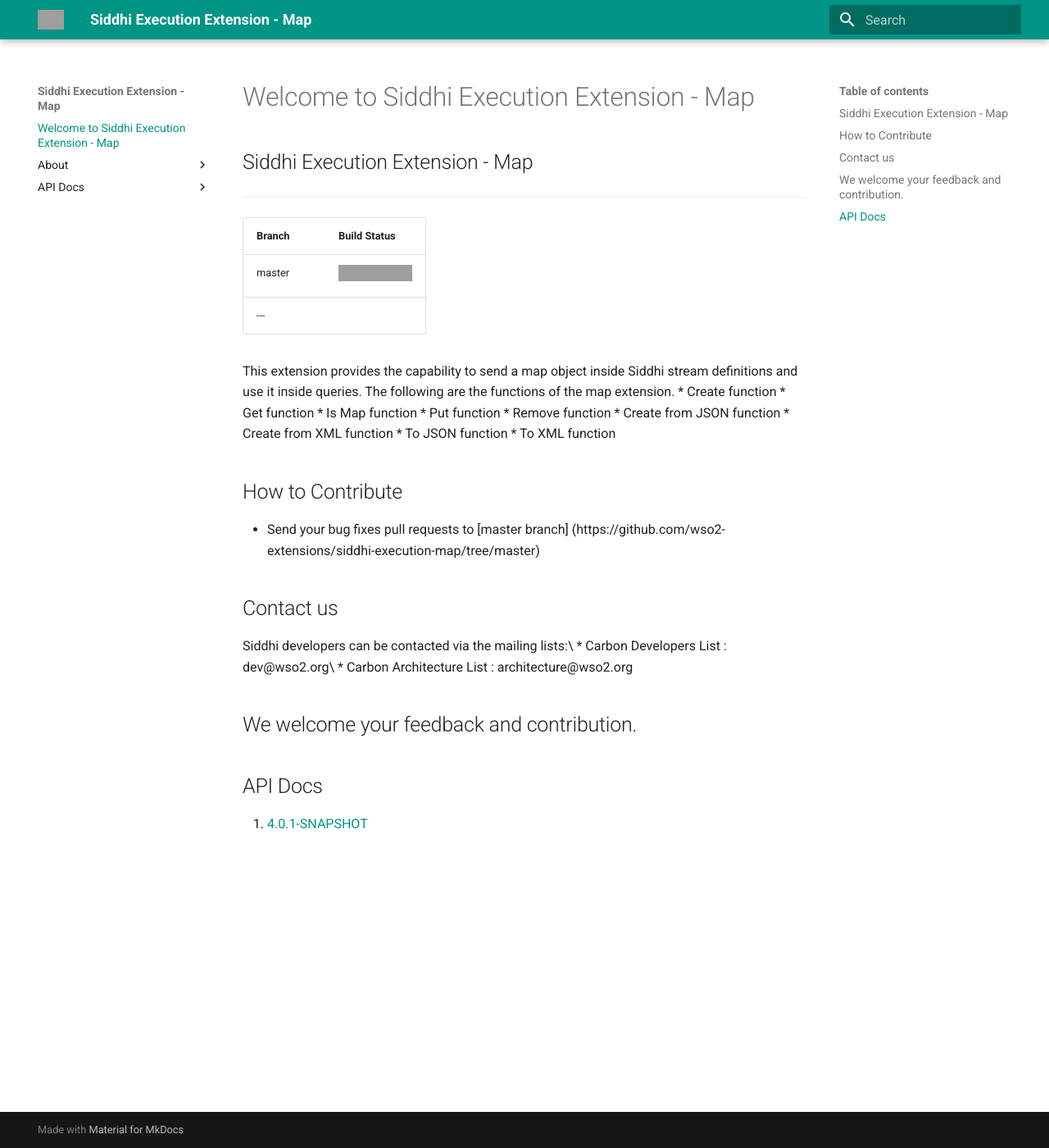
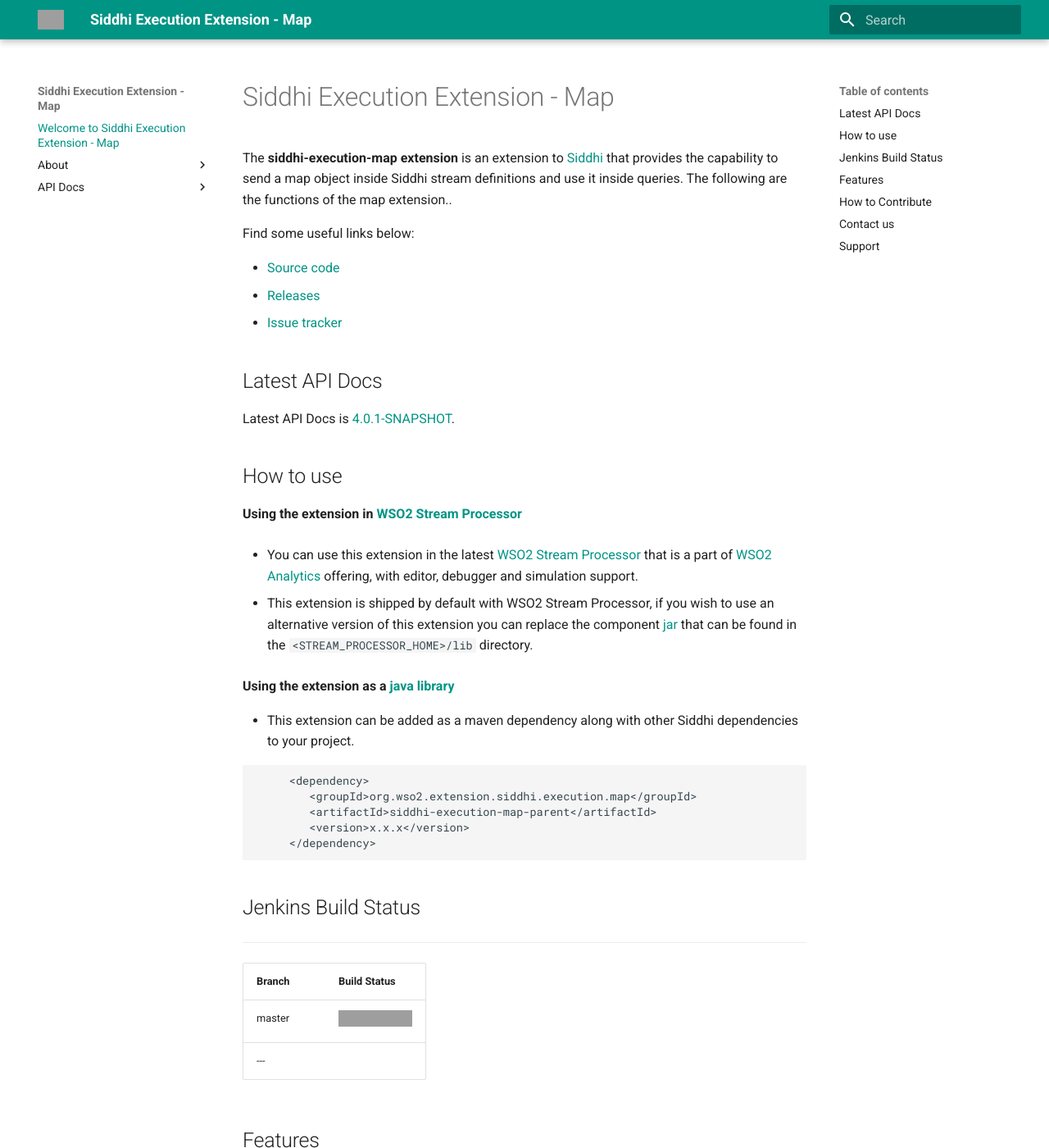
Before and after one commit to siddhi-io/siddhi-execution-map, an MkDocs documentation site: the page built from docs/index.md, in a window 1280 px wide and 1400 px high. Shown: the whole window at 82% size. Built offline with MkDocs 1.6.1 and Material for MkDocs 9.7.7, drawn with Linux system fonts in a browser that asks for light colours; old or Windows-style settings are respelled for this version of MkDocs; some of the changed text lies outside the part shown; grey boxes are pictures that could not be loaded.

````diff
--- a/docs/index.md
+++ b/docs/index.md
@@ -1,36 +1,78 @@
 Siddhi Execution Extension - Map
-----------------------
+======================================
 
+The **siddhi-execution-map extension** is an extension to <a target="_blank" href="https://wso2.github.io/siddhi">Siddhi</a> that provides the capability to send a map object inside Siddhi stream definitions and use it inside queries. The following are the functions of the map extension..
+
+Find some useful links below:
+
+* <a target="_blank" href="https://github.com/wso2-extensions/siddhi-execution-map">Source code</a>
+* <a target="_blank" href="https://github.com/wso2-extensions/siddhi-execution-map/releases">Releases</a>
+* <a target="_blank" href="https://github.com/wso2-extensions/siddhi-execution-map/issues">Issue tracker</a>
+
+## Latest API Docs
+
+Latest API Docs is <a target="_blank" href="https://wso2-extensions.github.io/siddhi-execution-map/api/4.0.1-SNAPSHOT">4.0.1-SNAPSHOT</a>.
+
+## How to use
+
+**Using the extension in <a target="_blank" href="https://github.com/wso2/product-sp">WSO2 Stream Processor</a>**
+
+* You can use this extension in the latest <a target="_blank" href="https://github.com/wso2/product-sp/releases">WSO2 Stream Processor</a> that is a part of <a target="_blank" href="http://wso2.com/analytics?utm_source=gitanalytics&utm_campaign=gitanalytics_Jul17">WSO2 Analytics</a> offering, with editor, debugger and simulation support.
+
+* This extension is shipped by default with WSO2 Stream Processor, if you wish to use an alternative version of this extension you can replace the component <a target="_blank" href="https://github.com/wso2-extensions/siddhi-execution-map/releases">jar</a> that can be found in the `<STREAM_PROCESSOR_HOME>/lib`
+directory.
+
+**Using the extension as a <a target="_blank" href="https://wso2.github.io/siddhi/documentation/running-as-a-java-library">java library</a>**
+
+* This extension can be added as a maven dependency along with other Siddhi dependencies to your project.
+
+```
+     <dependency>
+        <groupId>org.wso2.extension.siddhi.execution.map</groupId>
+        <artifactId>siddhi-execution-map-parent</artifactId>
+        <version>x.x.x</version>
+     </dependency>
+```
+
+## Jenkins Build Status
 ---
 |  Branch | Build Status |
 | :------ |:------------ |
 | master  | [![Build Status](https://wso2.org/jenkins/view/All%20Builds/job/siddhi/job/siddhi-execution-map/badge/icon)](https://wso2.org/jenkins/view/All%20Builds/job/siddhi/job/siddhi-execution-map/) |
 ---
 
-This extension provides the capability to send a map object inside Siddhi stream definitions and use it inside queries. The following are the functions of the map extension.
-   * Create function
-   * Get function
-   * Is Map function
-   * Put function
-   * Remove function
-   * Create from JSON function
-   * Create from XML function
-   * To JSON function
-   * To XML function
+## Features
 
-How to Contribute
-------------------
-   * Send your bug fixes pull requests to [master branch] (https://github.com/wso2-extensions/siddhi-execution-map/tree/master)
+* <a target="_blank" href="https://wso2-extensions.github.io/siddhi-execution-map/api/4.0.1-SNAPSHOT/#tojson-function">toJSON</a> *(<a target="_blank" href="https://wso2.github.io/siddhi/documentation/siddhi-4.0/#functions">Function</a>)*<br><div style="padding-left: 1em;"><p>Converts a map into a JSON object and returns the definition of that JSON object as a string.</p></div>
+* <a target="_blank" href="https://wso2-extensions.github.io/siddhi-execution-map/api/4.0.1-SNAPSHOT/#createfromxml-function">createFromXML</a> *(<a target="_blank" href="https://wso2.github.io/siddhi/documentation/siddhi-4.0/#functions">Function</a>)*<br><div style="padding-left: 1em;"><p>Returns the map created with the key values pairs given in the XMLstring.</p></div>
+* <a target="_blank" href="https://wso2-extensions.github.io/siddhi-execution-map/api/4.0.1-SNAPSHOT/#createfromjson-function">createFromJSON</a> *(<a target="_blank" href="https://wso2.github.io/siddhi/documentation/siddhi-4.0/#functions">Function</a>)*<br><div style="padding-left: 1em;"><p>Returns the map created with the key values pairs given in the JSONstring.</p></div>
+* <a target="_blank" href="https://wso2-extensions.github.io/siddhi-execution-map/api/4.0.1-SNAPSHOT/#remove-function">remove</a> *(<a target="_blank" href="https://wso2.github.io/siddhi/documentation/siddhi-4.0/#functions">Function</a>)*<br><div style="padding-left: 1em;"><p>Returns the updated map after removing the element with key.</p></div>
+* <a target="_blank" href="https://wso2-extensions.github.io/siddhi-execution-map/api/4.0.1-SNAPSHOT/#create-function">create</a> *(<a target="_blank" href="https://wso2.github.io/siddhi/documentation/siddhi-4.0/#functions">Function</a>)*<br><div style="padding-left: 1em;"><p>Returns the created map object.</p></div>
+* <a target="_blank" href="https://wso2-extensions.github.io/siddhi-execution-map/api/4.0.1-SNAPSHOT/#put-function">put</a> *(<a target="_blank" href="https://wso2.github.io/siddhi/documentation/siddhi-4.0/#functions">Function</a>)*<br><div style="padding-left: 1em;"><p>Returns the updated map after adding the given key-value pair</p></div>
+* <a target="_blank" href="https://wso2-extensions.github.io/siddhi-execution-map/api/4.0.1-SNAPSHOT/#toxml-function">toXML</a> *(<a target="_blank" href="https://wso2.github.io/siddhi/documentation/siddhi-4.0/#functions">Function</a>)*<br><div style="padding-left: 1em;"><p>Returns the map as an XML string.</p></div>
+* <a target="_blank" href="https://wso2-extensions.github.io/siddhi-execution-map/api/4.0.1-SNAPSHOT/#ismap-function">isMap</a> *(<a target="_blank" href="https://wso2.github.io/siddhi/documentation/siddhi-4.0/#functions">Function</a>)*<br><div style="padding-left: 1em;"><p>Returns true if the object is a map or false otherwise.t</p></div>
+* <a target="_blank" href="https://wso2-extensions.github.io/siddhi-execution-map/api/4.0.1-SNAPSHOT/#get-function">get</a> *(<a target="_blank" href="https://wso2.github.io/siddhi/documentation/siddhi-4.0/#functions">Function</a>)*<br><div style="padding-left: 1em;"><p>Returns the value object from the map that is related to the given key.</p></div>
 
-Contact us
-------------------
-Siddhi developers can be contacted via the mailing lists:\
-    * Carbon Developers List : dev@wso2.org\
-    * Carbon Architecture List : architecture@wso2.org
+## How to Contribute
 
-We welcome your feedback and contribution.
-------------------
+  * Please report issues at <a target="_blank" href="https://github
+  .com/wso2-extensions/siddhi-execution-map/issues">GitHub Issue Tracker</a>.
 
-## API Docs
+  * Send your contributions as pull requests to <a target="_blank" href="https://github
+  .com/wso2-extensions/siddhi-execution-map/tree/master">master branch</a>.
 
-1. <a href="./api/4.0.1-SNAPSHOT">4.0.1-SNAPSHOT</a>
+## Contact us
+
+ * Post your questions with the <a target="_blank" href="http://stackoverflow.com/search?q=siddhi">"Siddhi"</a> tag in <a target="_blank" href="http://stackoverflow.com/search?q=siddhi">Stackoverflow</a>.
+
+ * Siddhi developers can be contacted via the mailing lists:
+
+    Developers List   : [dev@wso2.org](mailto:dev@wso2.org)
+
+    Architecture List : [architecture@wso2.org](mailto:architecture@wso2.org)
+
+## Support
+
+* We are committed to ensuring support for this extension in production. Our unique approach ensures that all support leverages our open development methodology and is provided by the very same engineers who build the technology.
+
+* For more details and to take advantage of this unique opportunity contact us via <a target="_blank" href="http://wso2.com/support?utm_source=gitanalytics&utm_campaign=gitanalytics_Jul17">http://wso2.com/support/</a>.
````
Also changed, not shown: README.md (+66 -21 lines), pom.xml (+43 -8 lines), 1 other file.
